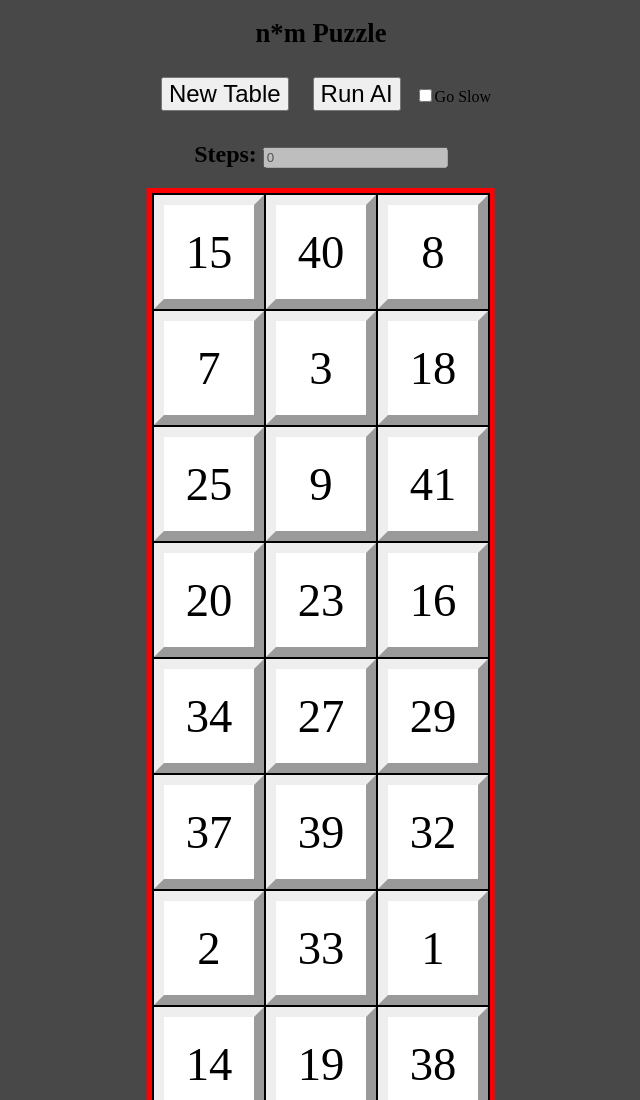
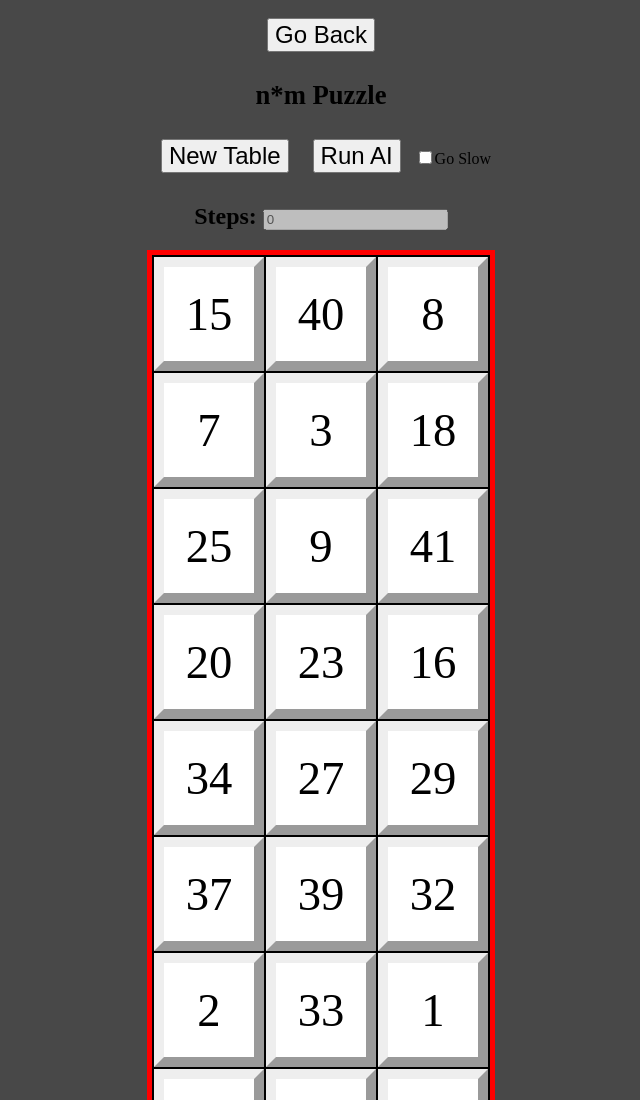
Before and after one commit to Kingallice/AI_CYBR441, a plain HTML site: page NMPuzzle/NMPuzzle.html in a window 1280 px wide. Shown: the top 1100 px of the page, without its empty margins (319-959 px from the left). Drawn offline with Linux system fonts and the light colour scheme.

Commit message:
Update NMPuzzle.html

```diff
--- a/NMPuzzle/NMPuzzle.html
+++ b/NMPuzzle/NMPuzzle.html
@@ -42,6 +42,7 @@
         </style>
     </head>
     <body onload="NewTable()">
+	<button href="../index.html">Go Back</button>
         <h1 style="font-size:20pt;">n*m Puzzle</h1>
         <button onclick="NewTable()">New Table</button>
         <button onclick="runAI()">Run AI</button>
```
